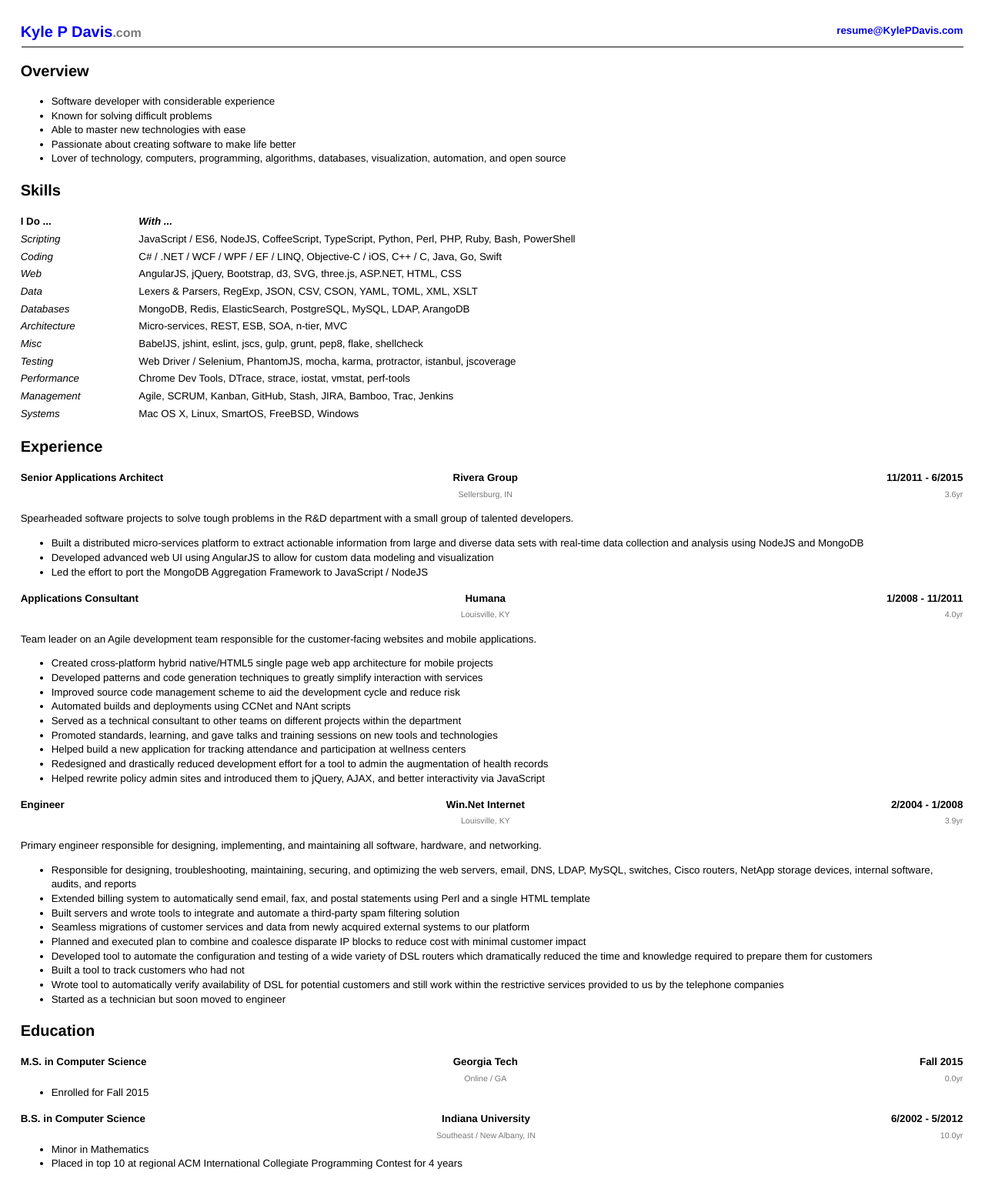
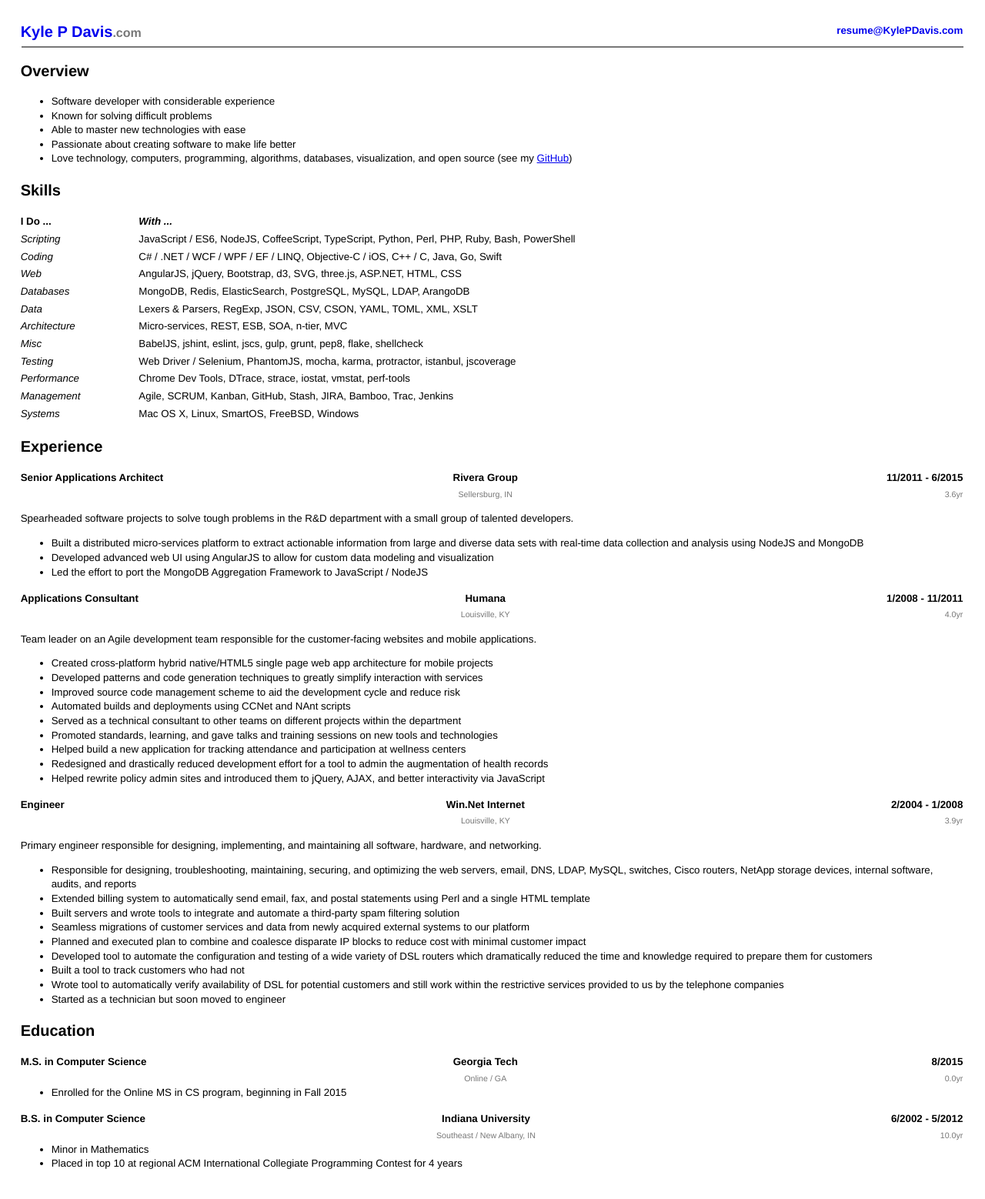
Before and after one commit to KylePDavis/resume, a plain HTML site: page index.html in a window 1280 px wide. Shown: the whole page at 77% size. Drawn offline with Linux system fonts and the light colour scheme.

Commit message:
Update 2015-07-06T14:51:12.096Z

```diff
--- a/index.html
+++ b/index.html
@@ -23,7 +23,7 @@ Apologies to anyone reading the source for the inline HTML required to make it w
 <table>
 <thead>
 <tr>
-<th style="text-align:left"><a href="http://KylePDavis.com/"><b class="my-name">Kyle P Davis<small>.com</small></b></a></th>
+<th style="text-align:left"><a href="http://KylePDavis.com"><b class="my-name">Kyle P Davis<small>.com</small></b></a></th>
 <th style="text-align:center"><b class="my-number"></b></th>
 <th style="text-align:right"><a href="mailto:resume@KylePDavis.com"><b class="my-email">resume@KylePDavis.com</b></a></th>
 </tr>
@@ -43,7 +43,7 @@ Apologies to anyone reading the source for the inline HTML required to make it w
 <li>Known for solving difficult problems</li>
 <li>Able to master new technologies with ease</li>
 <li>Passionate about creating software to make life better</li>
-<li>Lover of technology, computers, programming, algorithms, databases, visualization, automation, and open source</li>
+<li>Love technology, computers, programming, algorithms, databases, visualization, and open source (see my <a href="https://github.com/KylePDavis/">GitHub</a>)</li>
 </ul>
 <h2 id="skills">Skills</h2>
 <table>
@@ -67,12 +67,12 @@ Apologies to anyone reading the source for the inline HTML required to make it w
 <td style="text-align:left">AngularJS, jQuery, Bootstrap, d3, SVG, three.js, ASP.NET, HTML, CSS</td>
 </tr>
 <tr>
+<td style="text-align:left"><em>Databases</em></td>
+<td style="text-align:left">MongoDB, Redis, ElasticSearch, PostgreSQL, MySQL, LDAP, ArangoDB</td>
+</tr>
+<tr>
 <td style="text-align:left"><em>Data</em></td>
 <td style="text-align:left">Lexers &amp; Parsers, RegExp, JSON, CSV, CSON, YAML, TOML, XML, XSLT</td>
-</tr>
-<tr>
-<td style="text-align:left"><em>Databases</em></td>
-<td style="text-align:left">MongoDB, Redis, ElasticSearch, PostgreSQL, MySQL, LDAP, ArangoDB</td>
 </tr>
 <tr>
 <td style="text-align:left"><em>Architecture</em></td>
@@ -188,7 +188,7 @@ Apologies to anyone reading the source for the inline HTML required to make it w
 <tr>
 <th style="text-align:left"><b class="xp-what">M.S. in Computer Science</b></th>
 <th style="text-align:right"><b class="xp-where">Georgia Tech</b></th>
-<th style="text-align:right"><b class="xp-when">Fall 2015</b></th>
+<th style="text-align:right"><b class="xp-when">8/2015</b></th>
 </tr>
 </thead>
 <tbody>
@@ -200,7 +200,7 @@ Apologies to anyone reading the source for the inline HTML required to make it w
 </tbody>
 </table>
 <ul>
-<li>Enrolled for Fall 2015</li>
+<li>Enrolled for the Online MS in CS program, beginning in Fall 2015</li>
 </ul>
 <table>
 <thead>
@@ -251,6 +251,7 @@ div.markdown-preview *, div.markdown-preview th {
 @media print {
     a[href] {
         color: #000;
+        text-decoration: none;
     }
     @page {
         size: 8.5in 11in;
```
Also changed, not shown: 2 other files.
